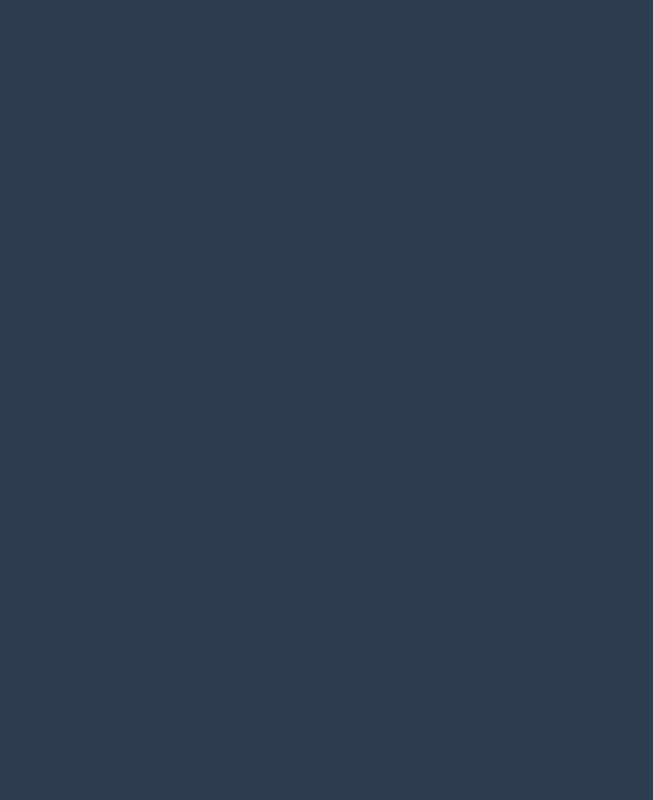
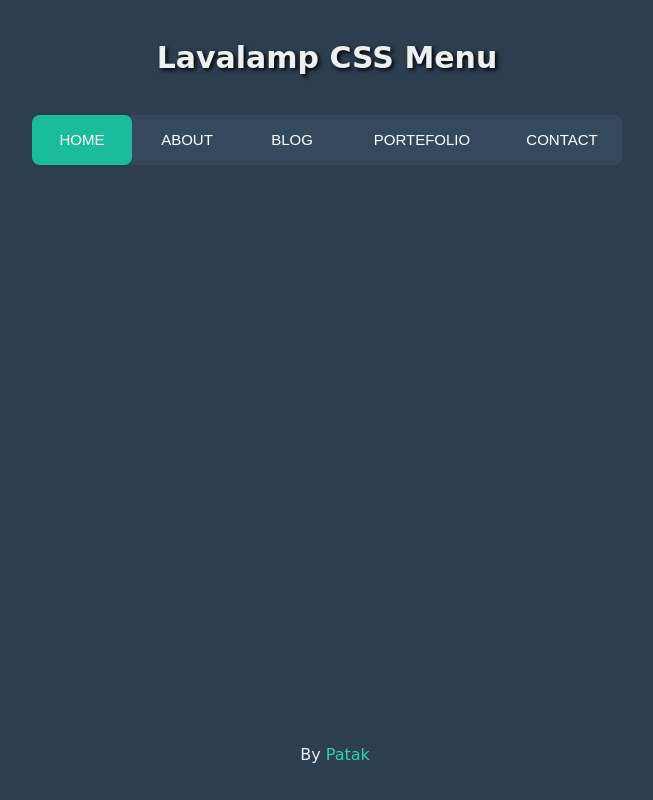
Before and after one commit to rapismp/rapismp.github.io, a plain HTML site: page index.html in a window 1280 px wide. Shown: the whole page, without its empty margins (313-966 px from the left). Drawn offline with Linux system fonts and the light colour scheme.

Commit message:
Update index.html

```diff
--- a/index.html
+++ b/index.html
@@ -24,3 +24,18 @@ body {
         <link rel="stylesheet" href="styles.css">
 
     </head>
+
+    <h1>Lavalamp CSS Menu</h1>
+
+<nav>
+  <a href="#">Home</a>
+  <a href="#">About</a>
+  <a href="#">Blog</a>
+  <a href="#">Portefolio</a>
+  <a href="#">Contact</a>
+  <div class="animation start-home"></div>
+</nav>
+
+<p>
+  By <span>Patak</span>
+</p>
```
